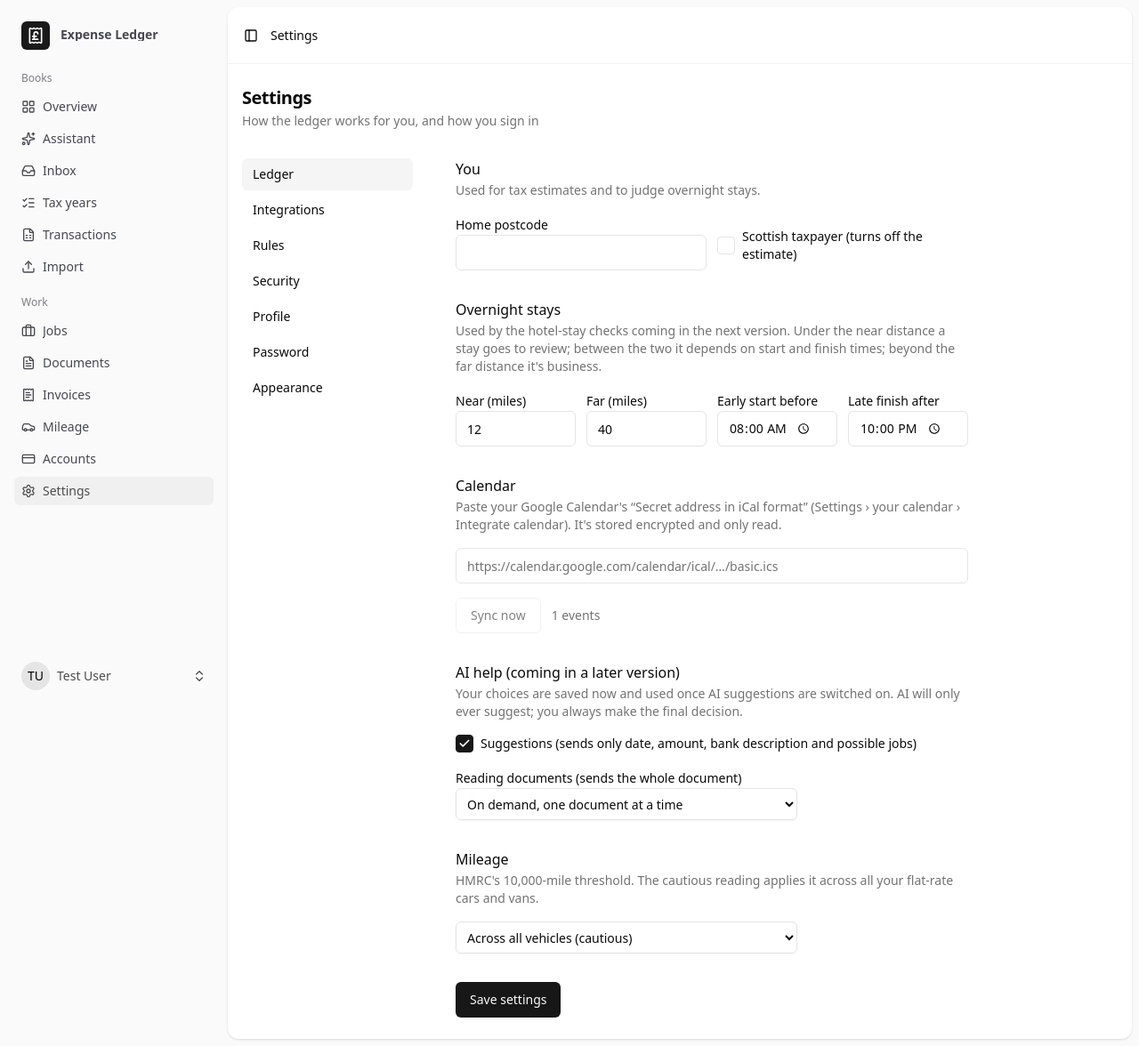
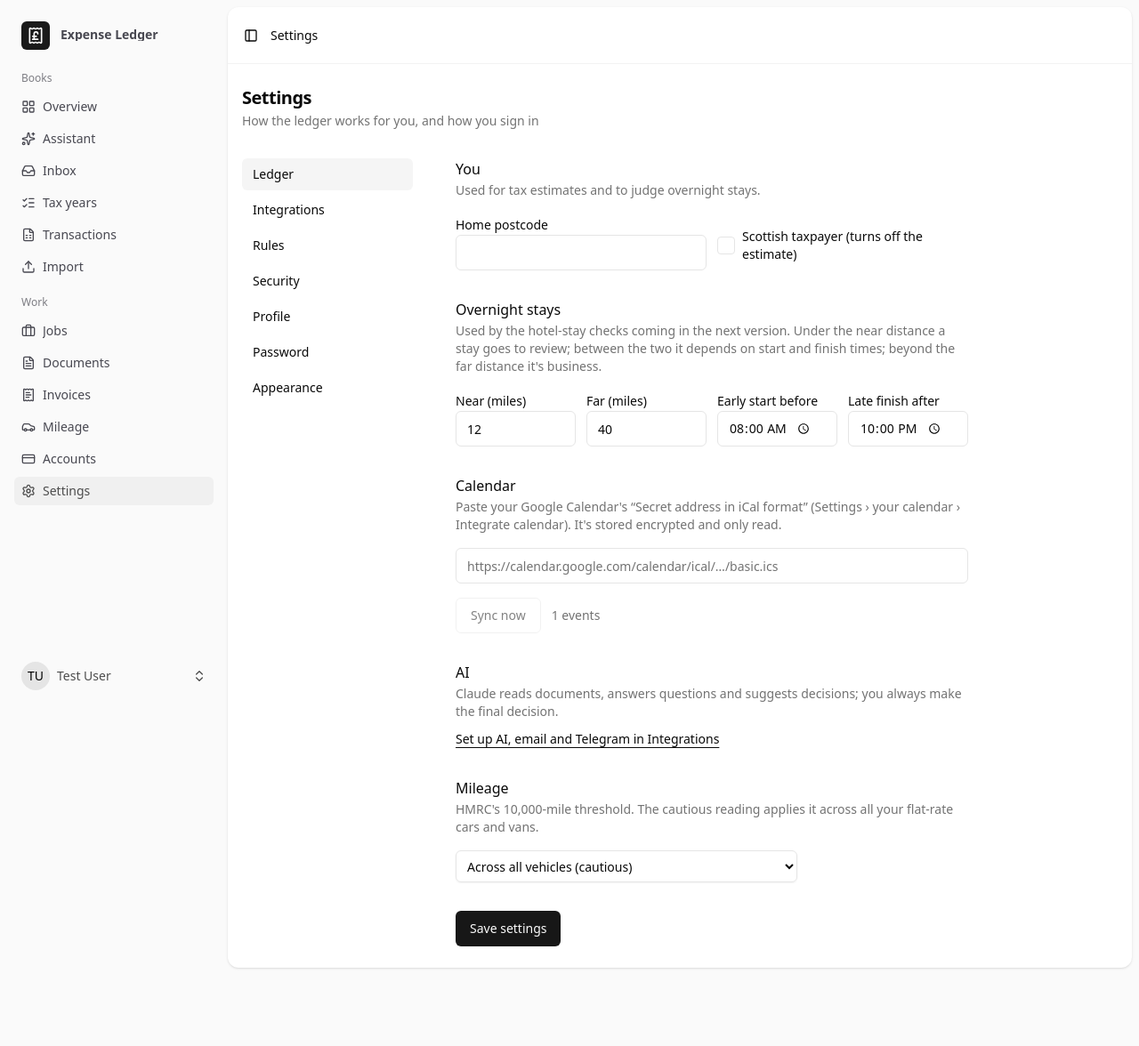
Before and after one commit to jammin808/Expend, a Laravel app: page /settings/ledger in a window 1280 px wide. Shown: the whole page at 89% size. After the commit the page ends 1089 px from the top, so only its background shows below. Run offline with Laravel 12, Linux system fonts and the light colour scheme; a user stored in the database is signed in; data comes from the database, SQL or seed files in the repository; tables that the repository leaves empty hold one stand-in row (values such as "Sample post"); style sheets or scripts are compiled from the project's sources; some libraries are stand-ins or nearby versions.

Commit message:
Remove the stale AI section from Ledger settings; honour the AI suggestions switch
The AI switches now live only in Settings › Integrations, and AI suggestions send nothing to Claude
while they are switched off.

Co-Authored-By: Claude Opus 5.5 <noreply@anthropic.com>
Claude-Session: https://claude.ai/code/session_01SuqLwxAr83eQ8PSCRpAmR3

```diff
--- a/app/Domain/Ai/TransactionAdvisor.php
+++ b/app/Domain/Ai/TransactionAdvisor.php
@@ -7,8 +7,10 @@ use App\Http\Presenters\Present;
 use App\Models\Allocation;
 use App\Models\BankTransaction;
 use App\Models\Category;
+use App\Models\Setting;
 use App\Models\TaxYear;
 use Illuminate\Support\Collection;
+use RuntimeException;
 
 /**
  * AI suggestions for undecided transactions. Sends only the minimum (date, amount, bank description,
@@ -22,6 +24,9 @@ final class TransactionAdvisor
     /** @return array{suggested:int, skipped:int} */
     public function suggest(?string $taxYear = null, int $limit = 40): array
     {
+        if (! Setting::get('ai_suggestions')) {
+            throw new RuntimeException('AI suggestions are switched off. Turn them on in Settings › Integrations.');
+        }
         $locked = TaxYear::query()->whereNotNull('locked_at')->pluck('label');
         $txs = BankTransaction::query()->with('account')->where('review_status', 'unreviewed')->whereDoesntHave('allocations')
             ->whereNotIn('tax_year', $locked)->when($taxYear, fn ($q, $y) => $q->where('tax_year', $y))
--- a/app/Http/Controllers/LedgerSettingsController.php
+++ b/app/Http/Controllers/LedgerSettingsController.php
@@ -32,14 +32,12 @@ class LedgerSettingsController extends Controller
             'overnight_far_miles' => 'required|integer|min:1|max:1000|gte:overnight_near_miles',
             'early_start' => 'required|date_format:H:i',
             'late_finish' => 'required|date_format:H:i',
-            'ai_suggestions' => 'boolean',
-            'ai_extraction' => 'required|in:off,on_demand,on',
             'mileage_threshold_scope' => 'required|in:all_vehicles,per_vehicle',
             'calendar_ics_url' => 'nullable|url|max:1000',
             'clear_calendar' => 'boolean',
         ]);
 
-        foreach (['home_postcode', 'scottish_taxpayer', 'overnight_near_miles', 'overnight_far_miles', 'early_start', 'late_finish', 'ai_suggestions', 'ai_extraction', 'mileage_threshold_scope'] as $key) {
+        foreach (['home_postcode', 'scottish_taxpayer', 'overnight_near_miles', 'overnight_far_miles', 'early_start', 'late_finish', 'mileage_threshold_scope'] as $key) {
             Setting::put($key, $key === 'home_postcode' && $data[$key] ? strtoupper(trim($data[$key])) : $data[$key] ?? null);
         }
         if (! empty($data['calendar_ics_url'])) {
--- a/resources/js/pages/settings/ledger.tsx
+++ b/resources/js/pages/settings/ledger.tsx
@@ -6,7 +6,7 @@ import { Input } from '@/components/ui/input';
 import { Label } from '@/components/ui/label';
 import AppLayout from '@/layouts/app-layout';
 import SettingsLayout from '@/layouts/settings/layout';
-import { Head, router, useForm } from '@inertiajs/react';
+import { Head, Link, router, useForm } from '@inertiajs/react';
 
 interface Props {
     settings: Record<string, unknown>;
@@ -21,8 +21,6 @@ export default function LedgerSettings({ settings, calendar }: Props) {
         overnight_far_miles: Number(settings.overnight_far_miles ?? 40),
         early_start: (settings.early_start as string) ?? '08:00',
         late_finish: (settings.late_finish as string) ?? '22:00',
-        ai_suggestions: !!settings.ai_suggestions,
-        ai_extraction: (settings.ai_extraction as string) ?? 'on_demand',
         mileage_threshold_scope: (settings.mileage_threshold_scope as string) ?? 'all_vehicles',
         calendar_ics_url: '',
         clear_calendar: false as boolean,
@@ -122,23 +120,14 @@ export default function LedgerSettings({ settings, calendar }: Props) {
                         </div>
                     </section>
 
-                    <section className="space-y-4">
+                    <section className="space-y-2">
                         <HeadingSmall
-                            title="AI help (coming in a later version)"
-                            description="Your choices are saved now and used once AI suggestions are switched on. AI will only ever suggest; you always make the final decision."
+                            title="AI"
+                            description="Claude reads documents, answers questions and suggests decisions; you always make the final decision."
                         />
-                        <label className="flex items-center gap-2 text-sm">
-                            <Checkbox checked={form.data.ai_suggestions} onCheckedChange={(v) => form.setData('ai_suggestions', !!v)} />
-                            Suggestions (sends only date, amount, bank description and possible jobs)
-                        </label>
-                        <div className="max-w-sm space-y-1.5">
-                            <Label>Reading documents (sends the whole document)</Label>
-                            <NativeSelect value={form.data.ai_extraction} onChange={(e) => form.setData('ai_extraction', e.target.value)}>
-                                <option value="off">Off</option>
-                                <option value="on_demand">On demand, one document at a time</option>
-                                <option value="on">Automatically</option>
-                            </NativeSelect>
-                        </div>
+                        <Link href="/settings/integrations" className="text-sm font-medium underline underline-offset-4">
+                            Set up AI, email and Telegram in Integrations
+                        </Link>
                     </section>
 
                     <section className="space-y-4">
```
Also changed, not shown: tests/Feature/Domain/DocumentsAndAiTest.php (+12 -0 lines).
